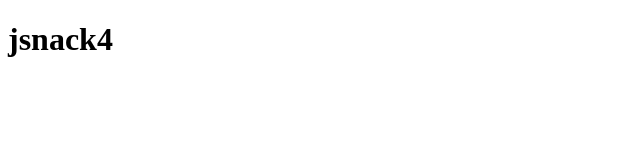
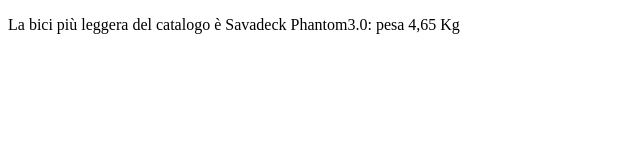
Before and after one commit to FrancescoCataletto/js-jsnacks-blocco-5, a plain HTML site: page jsnack-4/index.html in a window 1280 px wide. Shown: the whole page, without its empty margins (0-640 px from the left). Drawn offline with Linux system fonts and the light colour scheme.

Commit message:
function printing the lightest bike in the page

```diff
--- a/jsnack-4/index.html
+++ b/jsnack-4/index.html
@@ -9,7 +9,9 @@
 </head>
 <body>
 
-    <h1>jsnack4</h1>
+    <div id="bike-weight">
+
+    </div>
 
 
     <script src="js/script.js"></script>
--- a/jsnack-4/js/script.js
+++ b/jsnack-4/js/script.js
@@ -32,12 +32,20 @@ const objArr = [
 
 
 // funzione che pusha
+let lightestBike;
+
 getWeight();
+
 function getWeight(){
-    let lightestBike;
     for(let element of objArr){
         element = objArr.reduce((min, obj) => (min.peso < obj.peso) ? min : obj);
         lightestBike = element;
     }
     console.log(lightestBike);
 }
+
+printInPage();
+
+function printInPage(){
+    document.getElementById("bike-weight").innerHTML = `<p>La bici più leggera del catalogo è ${lightestBike.nome}: pesa ${lightestBike.peso}</p>`
+}
```
